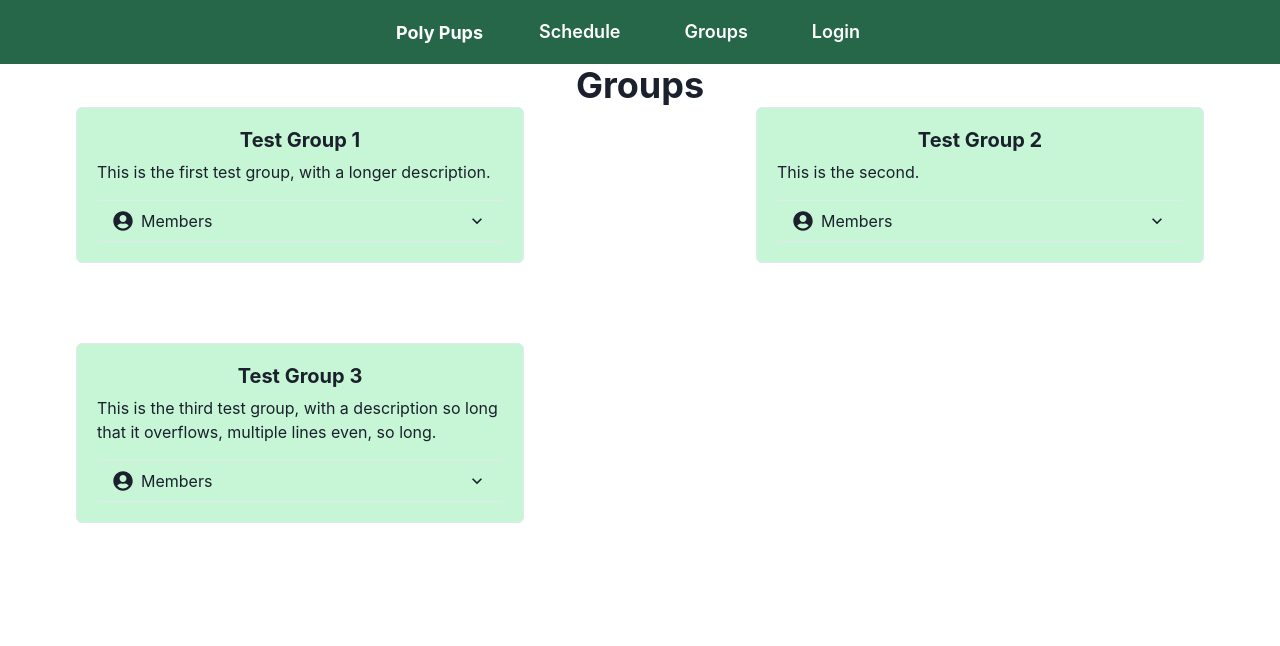
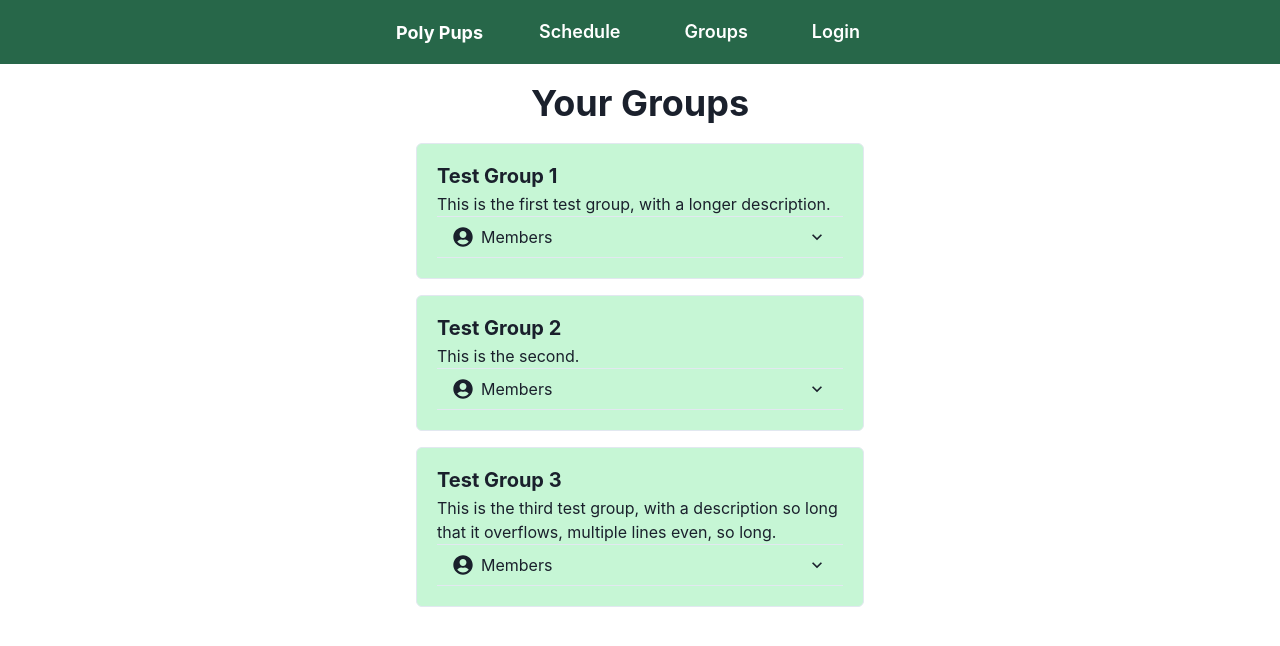
Before and after one commit to jacobmarcus805/CSC307-Google2, a React (Vite) app in the folder packages/react-frontend/: page /1/groups in a window 1280 px wide. Shown: the top 646 px of the page. Built offline with nearby package versions, Linux system fonts and the light colour scheme.

Commit message:
prettified group list

```diff
--- a/packages/react-frontend/src/components/Navbar.jsx
+++ b/packages/react-frontend/src/components/Navbar.jsx
@@ -35,7 +35,7 @@ function Navbar() {
           {/* Groups Button */}
           <Button
             as={RouterLink}
-            to="/groups"
+            to="/:username/groups"
             colorScheme="green"
             variant="ghost"
             size="lg"
--- a/packages/react-frontend/src/components/groups_components/group_card.jsx
+++ b/packages/react-frontend/src/components/groups_components/group_card.jsx
@@ -21,10 +21,10 @@ function GroupCard({ group }) {
   return (
     <Card w="md" variant={"outline"} bg={"green.100"}>
       <CardBody>
-        <Heading size="md" mb={2} textAlign={"center"}>
+        <Heading size="md" mb={1}>
           {group.name}
         </Heading>
-        <Text mb={4}>{group.description}</Text>
+        <Text>{group.description}</Text>
         <Accordion allowToggle variant={"subtle"}>
           <AccordionItem>
             <AccordionButton gap={2} alignItems={"center"}>
--- a/packages/react-frontend/src/pages/groups.jsx
+++ b/packages/react-frontend/src/pages/groups.jsx
@@ -1,4 +1,5 @@
 import React from "react";
+// import { useState, useEffect } from "react";
 import GroupCard from "../components/groups_components/group_card";
 import { Heading, SimpleGrid } from "@chakra-ui/react";
 
@@ -27,11 +28,10 @@ const groups_data = [
 const ListGroups = ({ groups }) => {
   return (
     <SimpleGrid
-      columns={2}
-      spacing={20}
+      columns={1}
+      spacing={"1em"}
       justifyItems={"center"}
-      alignItems={"center"}
-      justifyContent={"center"}
+      alignItems={"start"}
     >
       {groups.map((group) => (
         <GroupCard key={group.name} group={group} />
@@ -40,13 +40,15 @@ const ListGroups = ({ groups }) => {
   );
 };
 
-const Groups = () => {
+function Groups() {
   return (
     <div>
-      <Heading textAlign="center">Groups</Heading>
+      <Heading textAlign="center" mb="0.5em" mt="0.5em">
+        Your Groups
+      </Heading>
       <ListGroups groups={groups_data} />
     </div>
   );
-};
+}
 
 export default Groups;
```
